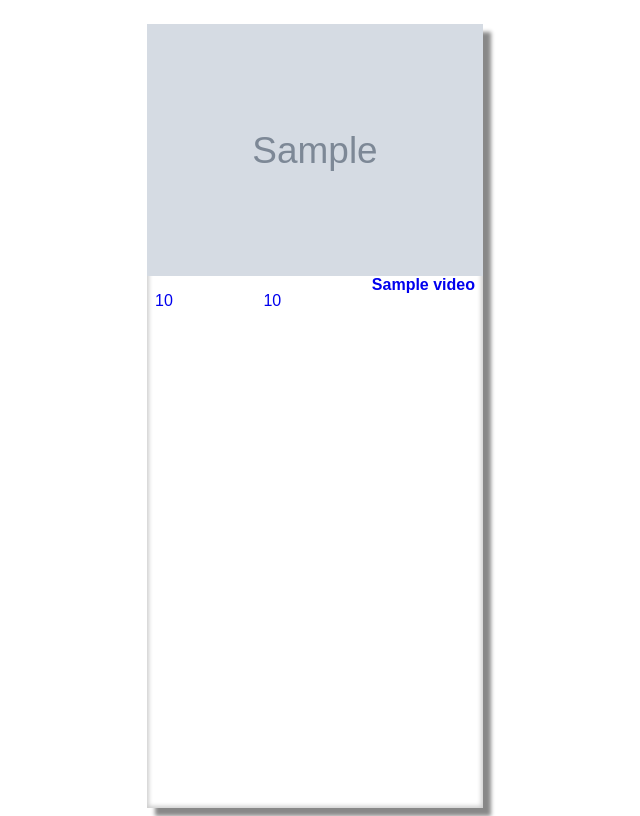
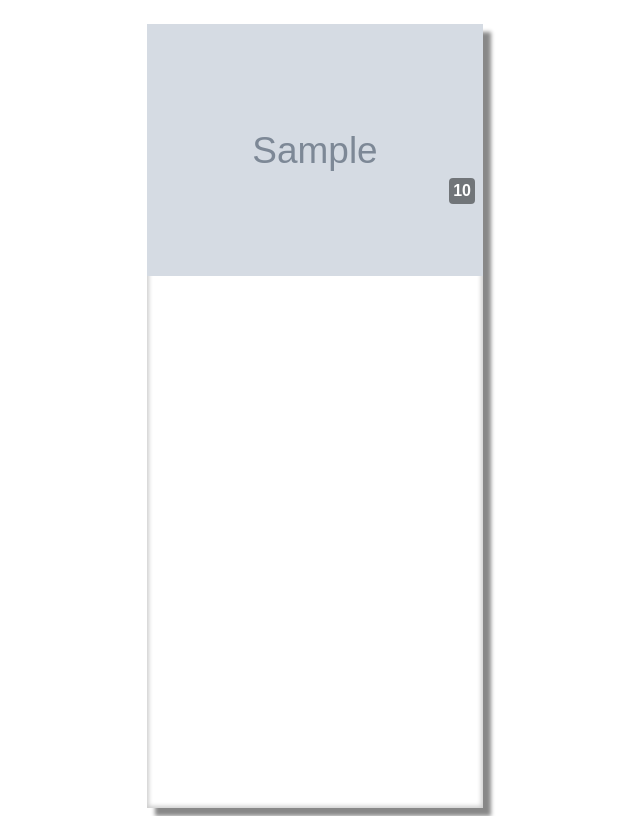
Before and after one commit to lucadye/subscribed_channels_only_youtube_frontend, a Flask app: template app/templates/channel_overview.html in a window 1280 px wide. Shown: the whole page, without its empty margins (333-973 px from the left). Run offline with Flask 3, Linux system fonts and the light colour scheme; the template is opened without the code that fills it: most values are stand-ins (such as "Sample title", 1, 10 or a date in 2020); grey boxes marked "Sample" are stand-in pictures.

Commit message:
Move durations on top of thumbnails

```diff
--- a/app/static/styles/channel_overview.css
+++ b/app/static/styles/channel_overview.css
@@ -24,11 +24,6 @@
     width: 100%;
 }
 
-.video-container img {
-    max-width: 100%;
-    width: auto;
-}
-
 .video-container p {
     margin-right: auto;
     margin-left: 0.5rem;
@@ -38,3 +33,25 @@
     margin: 0 0.5rem 1rem;
     font-size: 1rem;
 }
+
+.thumbnail-container {
+    max-width: 21rem;
+    max-height: 11.75rem;
+    position: relative;
+}
+
+.thumbnail-container img {
+    max-width: 100%;
+    width: auto;
+}
+
+.thumbnail-container span {
+    position: absolute;
+    bottom: 0.5rem;
+    right: 0.5rem;
+    padding: 0.25rem;
+    border-radius: 0.25rem;
+    background-color: #0007;
+    color: #fff;
+    font-weight: bolder;
+}
--- a/app/templates/channel_overview.html
+++ b/app/templates/channel_overview.html
@@ -9,8 +9,10 @@
     {% for video in videos %}
         <a href="?">
             <div class="video-container">
-                <img src="{{ video.thumbnail }}" loading="lazy">
-                <p>{{ video.duration }}</p>
+                <div class="thumbnail-container">
+                    <img src="{{ video.thumbnail }}" loading="lazy">
+                    <span>{{ video.duration }}</span>
+                </div>
                 <p>{{ video.views }}</p>
                 <h2>{{ video.title }}</h2>
             </div>
```
